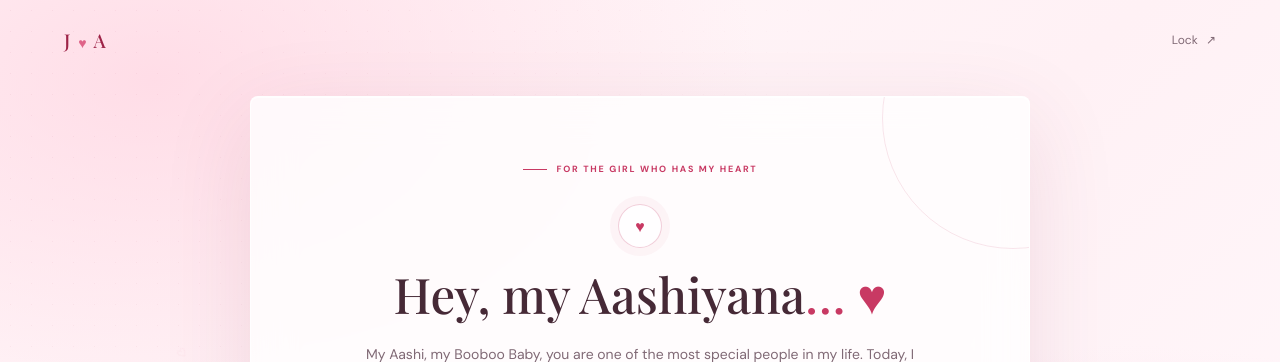
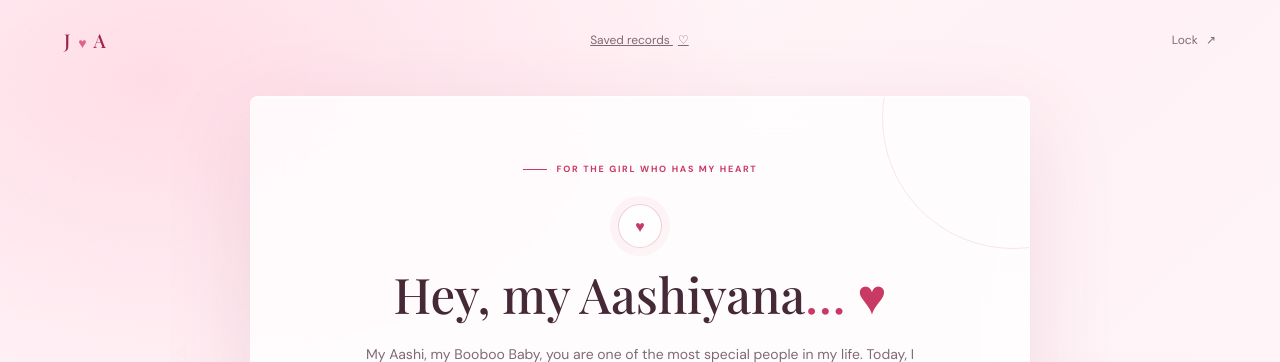
Before and after one commit to jahidghavada-create/love211, a Flask app: page /proposal.html in a window 1280 px wide. Shown: the top 362 px of the page. Run offline with Flask 3, Linux system fonts and the light colour scheme; the visitor is signed in with stand-in values (Sample User, id 1); some libraries are stand-ins or nearby versions.

Commit message:
Add saved records button while preserving existing site design

```diff
--- a/templates/base.html
+++ b/templates/base.html
@@ -16,6 +16,7 @@
   <header class="site-header">
     <a class="wordmark" href="{{ url_for('index') }}" aria-label="Jahid and Aashi">J <span>♥</span> A</a>
     {% if session.get('stage', 0) > 0 %}
+    <a class="quiet-button" href="{{ url_for('records') }}">Saved records <span aria-hidden="true">♡</span></a>
     <form action="{{ url_for('logout') }}" method="post">
       {{ csrf_input() }}
       <button class="quiet-button" type="submit" aria-label="Lock this love letter">Lock <span aria-hidden="true">↗</span></button>
```
